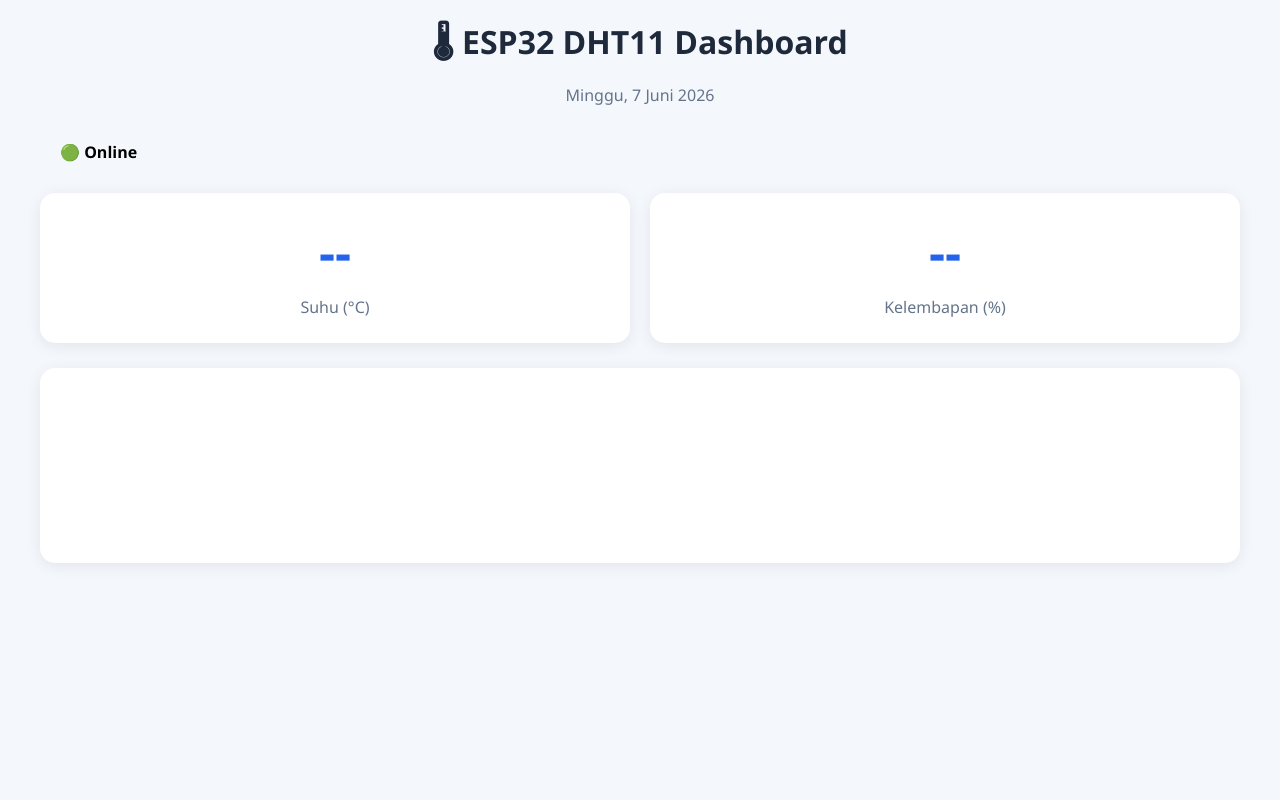
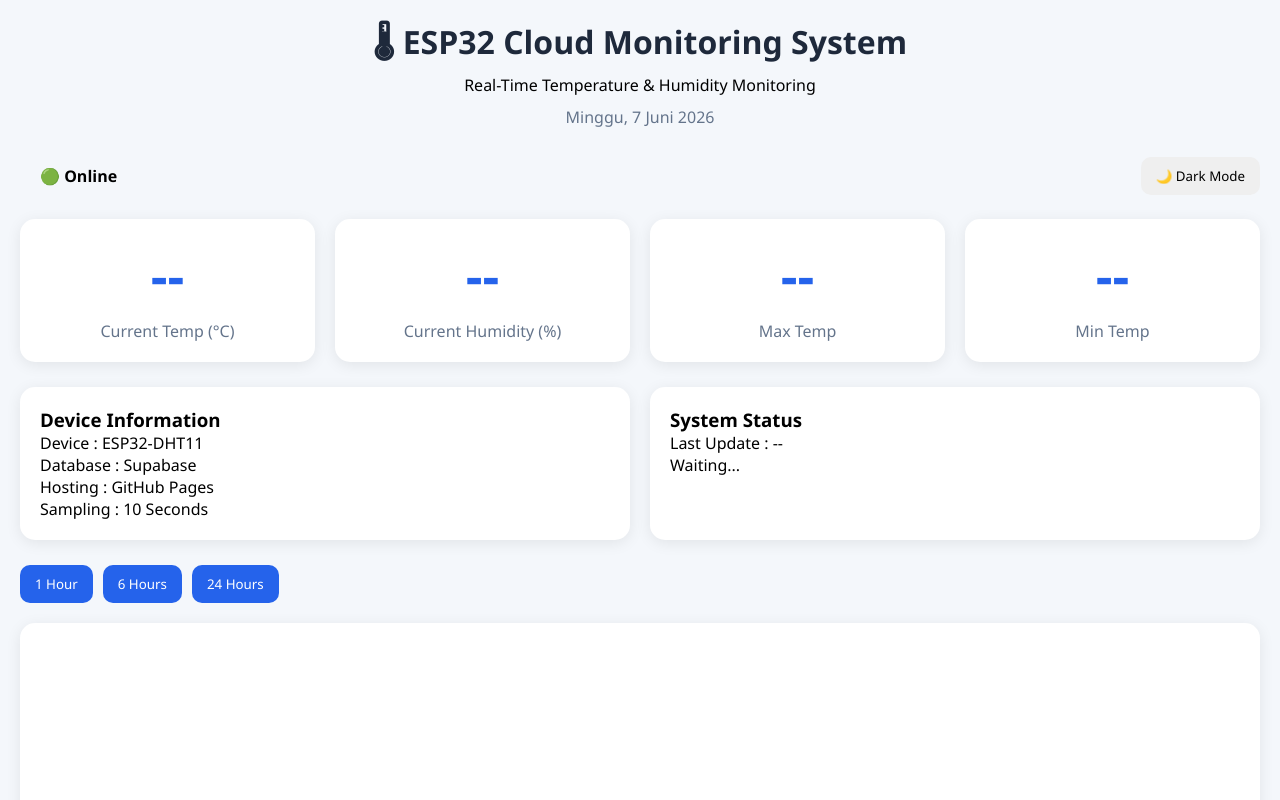
Before and after one commit to mhrashif/iot-dht11-dashboard, a plain HTML site: page index.html in a window 1280 px wide. Shown: the top 800 px of the page. Drawn offline with nearby package versions, Linux system fonts and the light colour scheme; no server answers.

Commit message:
Add files via upload

```diff
--- a/index.html
+++ b/index.html
@@ -1,43 +1,80 @@
-<!doctype html>
+<!DOCTYPE html>
 <html lang="id">
 <head>
-    <meta charset="UTF-8" />
-    <meta name="viewport" content="width=device-width, initial-scale=1.0" />
-    <title>ESP32 DHT11 Dashboard</title>
-
-    <link rel="stylesheet" href="style.css" />
-
+<meta charset="UTF-8">
+<meta name="viewport" content="width=device-width, initial-scale=1.0">
+<title>ESP32 Cloud Monitoring System</title>
+<link rel="stylesheet" href="style.css">
 <script src="https://cdn.jsdelivr.net/npm/chart.js"></script>
 </head>
-
 <body>
 <div class="container">
-      <div class="header">
-        <h1>🌡 ESP32 DHT11 Dashboard</h1>
+
+<header class="header">
+<h1>🌡 ESP32 Cloud Monitoring System</h1>
+<p>Real-Time Temperature & Humidity Monitoring</p>
 <p id="tanggal"></p>
+</header>
+
+<div class="top-bar">
+<div id="statusBox" class="status">🟢 Online</div>
+<button id="themeToggle">🌙 Dark Mode</button>
 </div>
-
-      <div class="status" id="statusBox">🟢 Online</div>
 
 <div id="alarmBox"></div>
 
-      <div class="cards">
-        <div class="card">
-          <div class="value" id="suhu">--</div>
-          <div class="label">Suhu (°C)</div>
+<div class="stats-grid">
+<div class="card"><div class="value" id="suhu">--</div><div class="label">Current Temp (°C)</div></div>
+<div class="card"><div class="value" id="hum">--</div><div class="label">Current Humidity (%)</div></div>
+<div class="card"><div class="value" id="maxTemp">--</div><div class="label">Max Temp</div></div>
+<div class="card"><div class="value" id="minTemp">--</div><div class="label">Min Temp</div></div>
 </div>
 
-        <div class="card">
-          <div class="value" id="hum">--</div>
-          <div class="label">Kelembapan (%)</div>
+<div class="info-grid">
+<div class="info-card">
+<h3>Device Information</h3>
+<p>Device : ESP32-DHT11</p>
+<p>Database : Supabase</p>
+<p>Hosting : GitHub Pages</p>
+<p>Sampling : 10 Seconds</p>
 </div>
+
+<div class="info-card">
+<h3>System Status</h3>
+<p id="lastUpdate">Last Update : --</p>
+<p id="systemState">Waiting...</p>
+</div>
+</div>
+
+<div class="filter-bar">
+<button onclick="loadData(50)">1 Hour</button>
+<button onclick="loadData(200)">6 Hours</button>
+<button onclick="loadData(500)">24 Hours</button>
 </div>
 
 <div class="chart-box">
 <canvas id="myChart"></canvas>
 </div>
+
+<div class="table-box">
+<h2>Latest Sensor Records</h2>
+<table>
+<thead><tr><th>Time</th><th>Temperature</th><th>Humidity</th></tr></thead>
+<tbody id="latestTable"></tbody>
+</table>
 </div>
 
+<div class="export-wrap">
+<button id="exportBtn">📥 Export CSV</button>
+</div>
+
+<footer>
+ESP32 IoT Monitoring System<br>
+Powered by Supabase & GitHub Pages<br>
+© 2026 Muhammad Hifzhuddin Rashif
+</footer>
+
+</div>
 <script src="script.js"></script>
 </body>
 </html>
--- a/script.js
+++ b/script.js
@@ -1,10 +1,15 @@
 const API_URL =
-  "https://ysoizoyubokwsrzngxye.supabase.co/rest/v1/sensor_data?select=*";
+  "https://ysoizoyubokwsrzngxye.supabase.co/rest/v1/sensor_data?select=*&order=id.desc&limit=100";
 
 const API_KEY =
   "eyJhbGciOiJIUzI1NiIsInR5cCI6IkpXVCJ9.eyJpc3MiOiJzdXBhYmFzZSIsInJlZiI6Inlzb2l6b3l1Ym9rd3Nyem5neHllIiwicm9sZSI6ImFub24iLCJpYXQiOjE3ODA2NDQzMzAsImV4cCI6MjA5NjIyMDMzMH0.gqNGF60mCfD1krIhVGvMgzkVXWQKSn7Ru_-9iwOd6d0";
 
 let chart;
+let dataGlobal = [];
+
+// ======================
+// TANGGAL
+// ======================
 
 document.getElementById("tanggal").innerHTML = new Date().toLocaleDateString(
   "id-ID",
@@ -16,7 +21,28 @@ document.getElementById("tanggal").innerHTML = new Date().toLocaleDateString(
   },
 );
 
-async function loadData() {
+// ======================
+// DARK MODE
+// ======================
+
+const themeToggle = document.getElementById("themeToggle");
+
+themeToggle.onclick = () => {
+  document.body.classList.toggle("dark");
+
+  localStorage.setItem("theme", document.body.classList.contains("dark"));
+};
+
+if (localStorage.getItem("theme") === "true") {
+  document.body.classList.add("dark");
+}
+
+// ======================
+// LOAD DATA
+// ======================
+
+async function loadData(limit = 100) {
+  try {
     const response = await fetch(API_URL, {
       headers: {
         apikey: API_KEY,
@@ -26,58 +52,104 @@ async function loadData() {
 
     const data = await response.json();
 
-  if (data.length === 0) return;
+    if (!data.length) return;
 
     data.sort((a, b) => a.id - b.id);
 
+    dataGlobal = data;
+
     const latest = data[data.length - 1];
+
+    // ======================
+    // CARD UTAMA
+    // ======================
+
+    document.getElementById("suhu").innerHTML = Number(latest.suhu).toFixed(1);
+
+    document.getElementById("hum").innerHTML = Number(
+      latest.kelembapan,
+    ).toFixed(1);
+
+    // ======================
+    // MAX & MIN
+    // ======================
+
+    const temps = data.map((d) => Number(d.suhu));
+
+    document.getElementById("maxTemp").innerHTML = Math.max(...temps).toFixed(
+      1,
+    );
+
+    document.getElementById("minTemp").innerHTML = Math.min(...temps).toFixed(
+      1,
+    );
+
+    // ======================
+    // LAST UPDATE
+    // ======================
 
     const lastTime = new Date(latest.created_at);
 
-  const now = new Date();
+    document.getElementById("lastUpdate").innerHTML =
+      "Last Update : " + lastTime.toLocaleTimeString("id-ID");
 
-  const diff = (now - lastTime) / 1000;
+    // ======================
+    // ONLINE OFFLINE
+    // ======================
+
+    const diff = (Date.now() - lastTime.getTime()) / 1000;
 
     const statusBox = document.getElementById("statusBox");
+
+    const systemState = document.getElementById("systemState");
 
     if (diff < 30) {
       statusBox.innerHTML = "🟢 Online";
 
       statusBox.className = "status online";
+
+      systemState.innerHTML = "✔ Normal Operation";
     } else {
       statusBox.innerHTML = "🔴 Offline";
 
       statusBox.className = "status offline";
+
+      systemState.innerHTML = "⚠ Device Offline";
     }
 
-  document.getElementById("suhu").innerHTML = latest.suhu;
+    // ======================
+    // ALARM
+    // ======================
 
     const alarm = document.getElementById("alarmBox");
 
     if (latest.suhu > 35) {
-    alarm.innerHTML = "⚠ HIGH TEMPERATURE";
+      alarm.innerHTML = "⚠ HIGH TEMPERATURE DETECTED";
 
       alarm.className = "alarm";
     } else {
       alarm.innerHTML = "";
+      alarm.className = "";
     }
 
-  document.getElementById("hum").innerHTML = latest.kelembapan;
+    // ======================
+    // CHART
+    // ======================
 
     const labels = data.map((item) => {
-    let t = new Date(item.created_at);
-
-    return t.toLocaleTimeString("id-ID", {
+      return new Date(item.created_at).toLocaleTimeString("id-ID", {
         hour: "2-digit",
         minute: "2-digit",
       });
     });
 
-  const suhuData = data.map((item) => item.suhu);
+    const suhuData = data.map((item) => Number(item.suhu));
 
-  const humData = data.map((item) => item.kelembapan);
+    const humData = data.map((item) => Number(item.kelembapan));
 
-  if (chart) chart.destroy();
+    if (chart) {
+      chart.destroy();
+    }
 
     chart = new Chart(document.getElementById("myChart"), {
       type: "line",
@@ -90,12 +162,15 @@ async function loadData() {
             label: "Suhu (°C)",
             data: suhuData,
             yAxisID: "y",
+            borderWidth: 3,
             tension: 0.3,
           },
+
           {
             label: "Kelembapan (%)",
             data: humData,
             yAxisID: "y1",
+            borderWidth: 3,
             tension: 0.3,
           },
         ],
@@ -104,10 +179,19 @@ async function loadData() {
       options: {
         responsive: true,
 
+        maintainAspectRatio: false,
+
+        interaction: {
+          mode: "index",
+          intersect: false,
+        },
+
         scales: {
           y: {
             type: "linear",
+
             position: "left",
+
             title: {
               display: true,
               text: "Suhu (°C)",
@@ -116,6 +200,7 @@ async function loadData() {
 
           y1: {
             type: "linear",
+
             position: "right",
 
             grid: {
@@ -130,7 +215,67 @@ async function loadData() {
         },
       },
     });
+
+    // ======================
+    // TABLE
+    // ======================
+
+    const table = document.getElementById("latestTable");
+
+    if (table) {
+      table.innerHTML = "";
+
+      data
+        .slice(-10)
+        .reverse()
+        .forEach((row) => {
+          table.innerHTML += `
+          <tr>
+            <td>
+              ${new Date(row.created_at).toLocaleTimeString()}
+            </td>
+            <td>${row.suhu}</td>
+            <td>${row.kelembapan}</td>
+          </tr>
+          `;
+        });
     }
+  } catch (error) {
+    console.error(error);
+  }
+}
+
+// ======================
+// EXPORT CSV
+// ======================
+
+const exportBtn = document.getElementById("exportBtn");
+
+if (exportBtn) {
+  exportBtn.onclick = () => {
+    let csv = "Time,Suhu,Kelembapan\n";
+
+    dataGlobal.forEach((r) => {
+      csv += `${r.created_at},${r.suhu},${r.kelembapan}\n`;
+    });
+
+    const blob = new Blob([csv], {
+      type: "text/csv",
+    });
+
+    const a = document.createElement("a");
+
+    a.href = URL.createObjectURL(blob);
+
+    a.download = "sensor_data.csv";
+
+    a.click();
+  };
+}
+
+// ======================
+// START
+// ======================
 
 loadData();
 
--- a/style.css
+++ b/style.css
@@ -1,98 +1,26 @@
-* {
-  margin: 0;
-  padding: 0;
-  box-sizing: border-box;
-  font-family:
-    Segoe UI,
-    sans-serif;
-}
-
-body {
-  background: #f4f7fb;
-  padding: 20px;
-}
-
-.container {
-  max-width: 1200px;
-  margin: auto;
-}
-
-.header {
-  text-align: center;
-  margin-bottom: 25px;
-}
-
-.header h1 {
-  color: #1e293b;
-}
-
-#tanggal {
-  color: #64748b;
-  margin-top: 10px;
-}
-
-.cards {
-  display: grid;
-  grid-template-columns: repeat(auto-fit, minmax(250px, 1fr));
-  gap: 20px;
-  margin-bottom: 25px;
-}
-
-.card {
-  background: white;
-  border-radius: 15px;
-  padding: 25px;
-  text-align: center;
-  box-shadow: 0 3px 15px rgba(0, 0, 0, 0.08);
-
-  transition: 0.3s;
-}
-
-.card:hover {
-  transform: translateY(-5px);
-}
-
-.value {
-  font-size: 50px;
-  color: #2563eb;
-  font-weight: bold;
-}
-
-.label {
-  margin-top: 10px;
-  color: #64748b;
-}
-
-.chart-box {
-  background: white;
-  padding: 20px;
-  border-radius: 15px;
-  box-shadow: 0 3px 15px rgba(0, 0, 0, 0.08);
-}
-
-.status {
-  display: inline-block;
-  padding: 10px 20px;
-  border-radius: 20px;
-  font-weight: bold;
-  margin-bottom: 20px;
-}
-
-.online {
-  background: #dcfce7;
-  color: #15803d;
-}
-
-.offline {
-  background: #fee2e2;
-  color: #dc2626;
-}
-
-.alarm {
-  background: #fee2e2;
-  color: #dc2626;
-  padding: 15px;
-  border-radius: 10px;
-  margin-bottom: 20px;
-  font-weight: bold;
-}
+*{margin:0;padding:0;box-sizing:border-box;font-family:Segoe UI,sans-serif}
+body{background:#f4f7fb;padding:20px;transition:.3s}
+.container{max-width:1400px;margin:auto}
+.header{text-align:center;margin-bottom:25px}
+.header h1{color:#1e293b}
+#tanggal{margin-top:10px;color:#64748b}
+.top-bar{display:flex;justify-content:space-between;align-items:center;margin-bottom:20px}
+.status{padding:12px 20px;border-radius:20px;font-weight:bold}
+.online{background:#dcfce7;color:#15803d}
+.offline{background:#fee2e2;color:#dc2626}
+#themeToggle{padding:10px 15px;border:none;border-radius:10px;cursor:pointer}
+.stats-grid,.info-grid{display:grid;grid-template-columns:repeat(auto-fit,minmax(250px,1fr));gap:20px;margin-bottom:25px}
+.card,.info-card,.chart-box,.table-box{background:#fff;border-radius:15px;padding:20px;box-shadow:0 3px 15px rgba(0,0,0,.08)}
+.value{font-size:52px;color:#2563eb;font-weight:bold;text-align:center}
+.label{text-align:center;margin-top:10px;color:#64748b}
+.filter-bar{display:flex;gap:10px;flex-wrap:wrap;margin-bottom:20px}
+.filter-bar button,#exportBtn{padding:10px 15px;border:none;border-radius:10px;background:#2563eb;color:#fff;cursor:pointer}
+.chart-box{height:650px}
+table{width:100%;border-collapse:collapse}
+th,td{padding:12px;border-bottom:1px solid #ddd;text-align:center}
+.export-wrap{text-align:center;margin-top:20px}
+footer{text-align:center;margin-top:30px;color:#64748b}
+.alarm{background:#fee2e2;color:#dc2626;padding:15px;border-radius:10px;margin-bottom:20px;font-weight:bold}
+.dark{background:#0f172a;color:#fff}
+.dark .card,.dark .info-card,.dark .chart-box,.dark .table-box{background:#1e293b;color:#fff}
+@media(max-width:768px){.top-bar{flex-direction:column;gap:10px}.chart-box{height:450px}}
```
Lines whose indentation alone changed are shown as unchanged.
